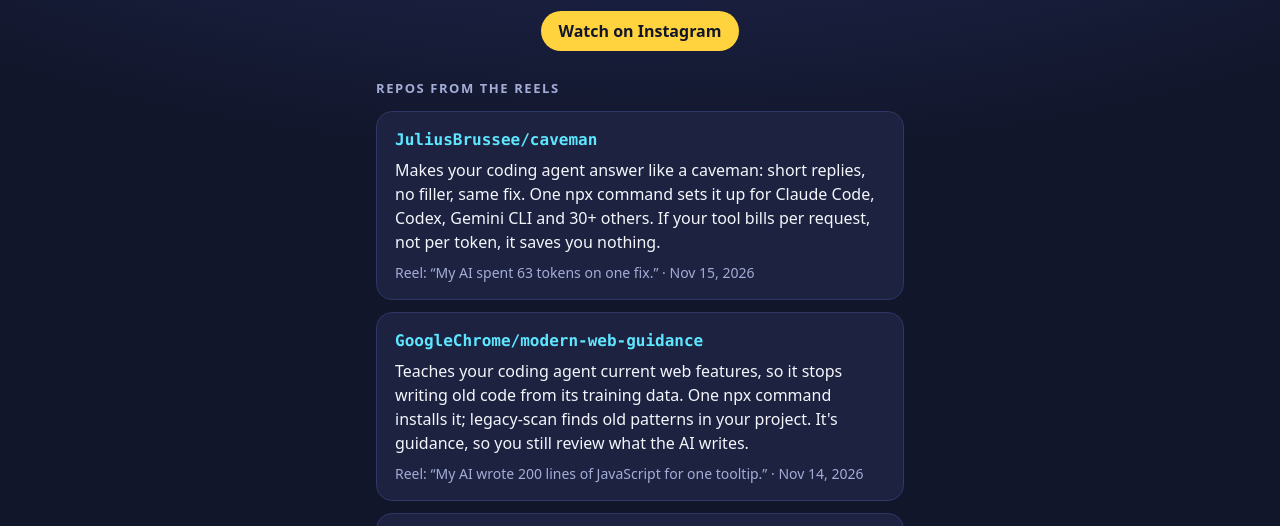
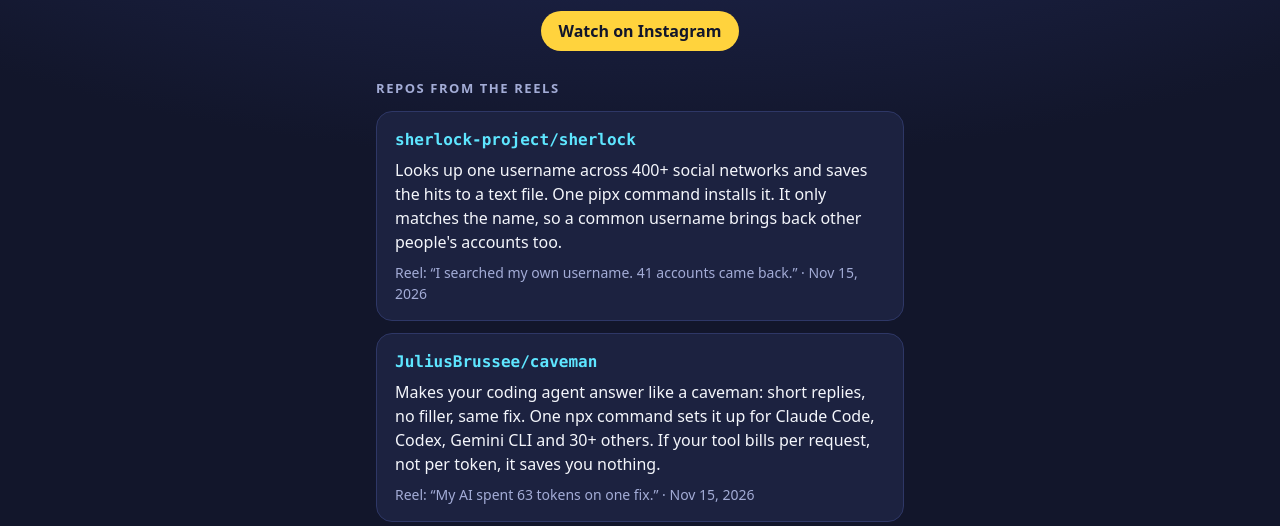
Before and after one commit to RizgarOzan/commitcinema, a plain HTML site: page index.html in a window 1280 px wide. Shown: the part 237-763 px from the top of the page. Drawn offline with Linux system fonts and the light colour scheme.

Commit message:
Add sherlock-project/sherlock from the Nov 15 reel
Second reel today, so I added its card at the top and the README row with the reel link. I kept the false-positive warning in the blurb since that's the catch in the video.

```diff
--- a/index.html
+++ b/index.html
@@ -40,6 +40,12 @@
   </header>
 
   <h2>Repos from the reels</h2>
+
+  <a class="repo" href="https://github.com/sherlock-project/sherlock">
+    <div class="name">sherlock-project/sherlock</div>
+    <div class="what">Looks up one username across 400+ social networks and saves the hits to a text file. One pipx command installs it. It only matches the name, so a common username brings back other people's accounts too.</div>
+    <div class="meta">Reel: “I searched my own username. 41 accounts came back.” · Nov 15, 2026</div>
+  </a>
 
   <a class="repo" href="https://github.com/JuliusBrussee/caveman">
     <div class="name">JuliusBrussee/caveman</div>
```
Also changed, not shown: 1 other file.
